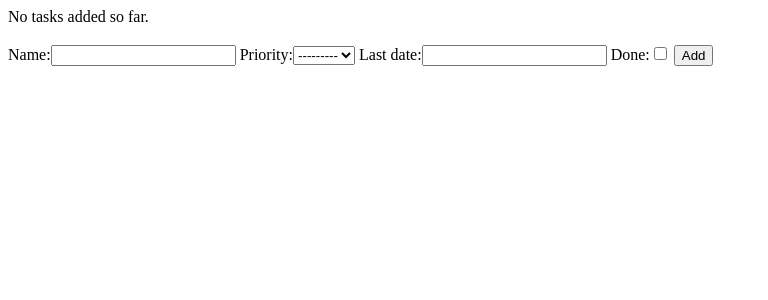
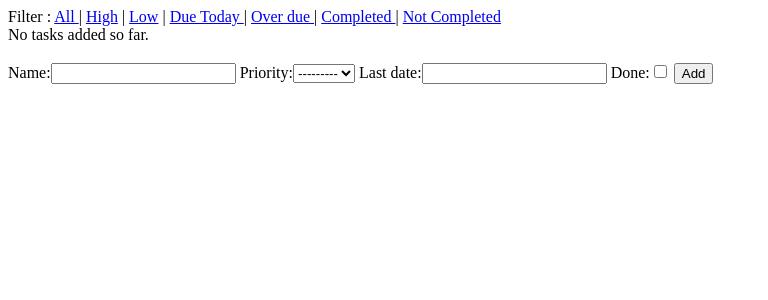
Before and after one commit to sivaa/django-workshop, a Django app: page /tasks/ in a window 1280 px wide. Shown: the top 300 px of the page, without its empty margins (0-768 px from the left). Run offline with Django 3.2, Linux system fonts and the light colour scheme; data that the repository does not hold is empty.

Commit message:
more changes

```diff
--- a/workshop/templates/tasks.html
+++ b/workshop/templates/tasks.html
@@ -4,6 +4,14 @@
         <title> Django Workshop </title>
     </head>
     <body>
+
+		Filter : <a href="/tasks/"> All </a> |
+				 <a href="/tasks/priority/high/"> High</a> |
+				 <a href="/tasks/priority/low/"> Low</a> |
+				 <a href="/tasks/duetoday/"> Due Today </a> |
+				 <a href="/tasks/overdue/"> Over due </a> |
+				 <a href="/tasks/completed/"> Completed </a> |
+				 <a href="/tasks/notcompleted/"> Not Completed </a> <br>
 
 		{% if message %}
     		{{ message }} <br> <br>
--- a/workshop/templates/tasks_delete_confirm.html
+++ b/workshop/templates/tasks_delete_confirm.html
@@ -6,7 +6,7 @@
     <body>
 
         <form method="post"> {% csrf_token %}
-            Would you like to delete <b> {{ task.name }} </b> ?
+            Would you like to delete the task <b> {{ task.name }} </b> ?
             <input type="submit" value="Yep. Sure">
         </form>
 
--- a/workshop/todo/models.py
+++ b/workshop/todo/models.py
@@ -1,7 +1,7 @@
 from django.db import models
 
 class Task(models.Model):
-    name = models.CharField(max_length=100, unique=True)
+    name = models.CharField(max_length=100)
     priority = models.CharField(max_length=10, choices=(('L', 'LOW'), ('H', 'HIGH'),))
     last_date = models.DateField()
     done = models.BooleanField(default=False)
--- a/workshop/todo/views.py
+++ b/workshop/todo/views.py
@@ -1,6 +1,8 @@
+import datetime
+
 from django.db.utils import IntegrityError
 from django.http.response import HttpResponse
-from django.shortcuts import render
+from django.shortcuts import render, redirect
 
 from todo.forms import TaskForm
 from todo.models import Task
@@ -12,7 +14,11 @@ def get_tasks():
 
 def tasks(request):
     if request.method == 'GET':
-        return render(request, "tasks.html", {'tasks': get_tasks(), 'form': TaskForm()})
+        message = ''
+        if 'message' in request.session:
+            message = request.session['message']
+            del request.session['message']
+        return render(request, "tasks.html", {'tasks': get_tasks(), 'message': message, 'form': TaskForm()})
     if request.method == 'POST':
         form = TaskForm(request.POST)
         if form.is_valid():
@@ -32,8 +38,8 @@ def tasks(request):
 def tasks_edit(request, task_id):
     if request.method == 'GET':
         try:
-            Task = Task.objects.get(pk=task_id)
-            form = TaskForm(initial={'name': Task.name})
+            task = Task.objects.get(pk=task_id)
+            form = TaskForm(initial={'name': task.name, 'priority': task.priority, 'last_date': task.last_date, 'done': task.done})
         except:
             message = "Invalid Task. Edit Failed!"
             return render(request, "tasks.html", {'tasks': get_tasks(), 'message': message, 'form': TaskForm()})
@@ -42,13 +48,16 @@ def tasks_edit(request, task_id):
         form = TaskForm(request.POST)
         if form.is_valid():
             data = form.cleaned_data
-            Task = Task.objects.get(pk=task_id)
-            Task.name = data['name']
-            Task.save()
+            task = Task.objects.get(pk=task_id)
+            task = Task(**form.cleaned_data)
+            task.pk = task_id
+            task.save()
             message = "Task %s modified successfully!" % data['name']
-            form = TaskForm()
+            request.session['message'] = message
+            return redirect('/tasks/')
         else:
             message = "There are errors in the given input"
+            return render(request, "tasks_edit.html", {'message': message, 'form': form})
         return render(request, "tasks.html", {'message': message, 'tasks': get_tasks(), 'form': form})
     return HttpResponse("Invalid Request")
 
@@ -65,7 +74,41 @@ def tasks_remove(request, task_id):
             task = Task.objects.get(pk=task_id)
             task.delete()
             message = "Task '%s' deleted successfully!" % task.name
+            request.session['message'] = message
+            return redirect('/tasks/')
+
         except:
             message = "Invalid Task. Delete Failed!"
         return render(request, "tasks.html", {'message': message, 'tasks': get_tasks(), 'form': TaskForm()})
     return HttpResponse("Invalid Request")
+
+
+def tasks_priority_high(request):
+    if request.method == 'GET':
+        return render(request, "tasks.html", {'tasks': Task.objects.filter(priority = 'H'), 'form': TaskForm()})
+    return HttpResponse("Invalid Request")
+
+def tasks_priority_low(request):
+    if request.method == 'GET':
+        return render(request, "tasks.html", {'tasks': Task.objects.filter(priority = 'L'), 'form': TaskForm()})
+    return HttpResponse("Invalid Request")
+
+def tasks_completed(request):
+    if request.method == 'GET':
+        return render(request, "tasks.html", {'tasks': Task.objects.filter(done = True), 'form': TaskForm()})
+    return HttpResponse("Invalid Request")
+
+def tasks_not_completed(request):
+    if request.method == 'GET':
+        return render(request, "tasks.html", {'tasks': Task.objects.filter(done = False), 'form': TaskForm()})
+    return HttpResponse("Invalid Request")
+
+def tasks_overdue(request):
+    if request.method == 'GET':
+        return render(request, "tasks.html", {'tasks': Task.objects.filter(done = False, last_date__lt = datetime.date.today()), 'form': TaskForm()})
+    return HttpResponse("Invalid Request")
+
+def tasks_due_today(request):
+    if request.method == 'GET':
+        return render(request, "tasks.html", {'tasks': Task.objects.filter(done = False, last_date = datetime.date.today()), 'form': TaskForm()})
+    return HttpResponse("Invalid Request")
--- a/workshop/workshop/urls.py
+++ b/workshop/workshop/urls.py
@@ -1,7 +1,9 @@
 from django.conf.urls import patterns, include, url
 from django.contrib import admin
 
-from todo.views import tasks, tasks_remove, tasks_edit
+from todo.views import tasks, tasks_remove, tasks_edit, tasks_priority_high, \
+    tasks_priority_low, tasks_completed, tasks_not_completed, tasks_overdue, \
+    tasks_due_today
 
 
 admin.autodiscover()
@@ -11,6 +13,12 @@ urlpatterns = patterns('',
     url(r'^tasks/$', tasks),
     url(r'^tasks/remove/(?P<task_id>\d+)/$', tasks_remove),
     url(r'^tasks/edit/(?P<task_id>\d+)/$', tasks_edit),
+    url(r'^tasks/priority/high/$', tasks_priority_high),
+    url(r'^tasks/priority/low/$', tasks_priority_low),
+    url(r'^tasks/duetoday/$', tasks_due_today),
+    url(r'^tasks/overdue/$', tasks_overdue),
+    url(r'^tasks/completed/$', tasks_completed),
+    url(r'^tasks/notcompleted/$', tasks_not_completed),
 
     url(r'^admin/', include(admin.site.urls)),
 )
```
